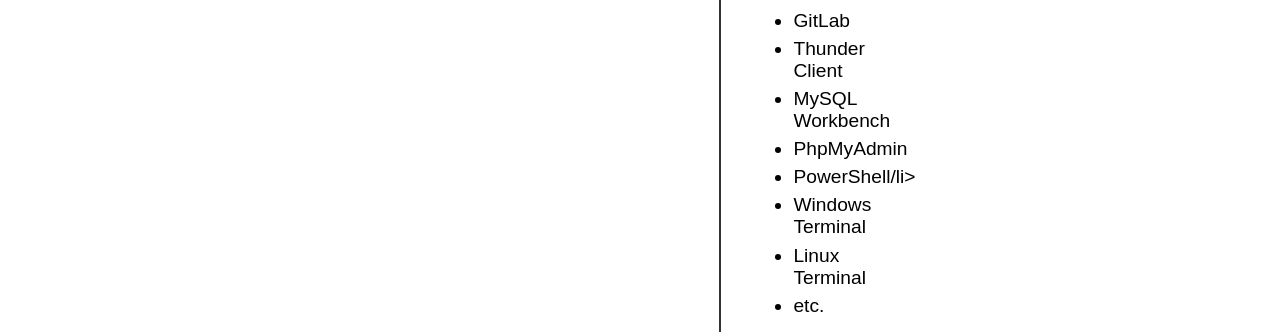
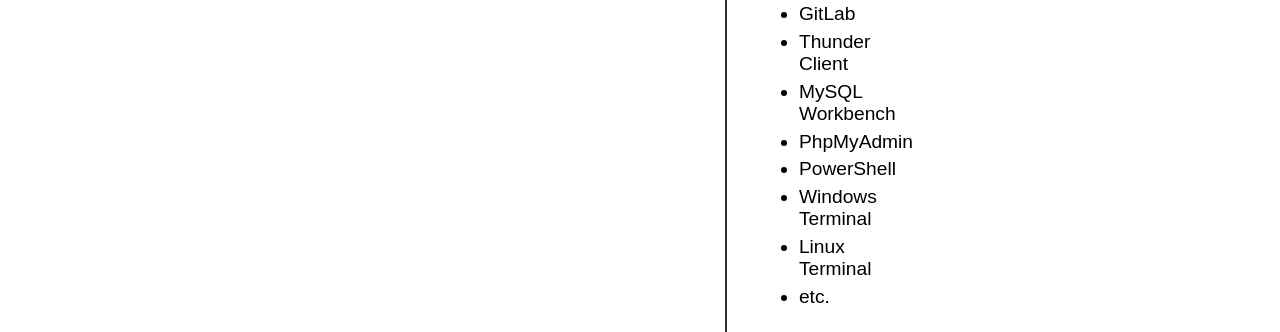
Before and after one commit to R1N-NY44/WebNative-Dicoding-Final-Assignment, a plain HTML site: page index.html in a window 1280 px wide. Shown: the part 1122-1454 px from the top of the page. Drawn offline with Linux system fonts and the light colour scheme.

Commit message:
I hope this done now, my bad making litle bug :' D- Thankyou Dicoding Team!

```diff
--- a/index.html
+++ b/index.html
@@ -72,10 +72,11 @@
                     <li>Thunder Client</li>
                     <li>MySQL Workbench</li>
                     <li>PhpMyAdmin</li>
-                    <li>PowerShell/li>
+                    <li>PowerShell</li>
                     <li>Windows Terminal</li>
                     <li>Linux Terminal</li>
                     <li>etc.</li>
+                </ul>
             </div>
             <img align="right" height="260" src="https://cdn.discordapp.com/attachments/1025234293976481803/1194617531181318144/1fcc6d62d16cfddf9401f754f25e9f36.gif"  />
         </aside>
```
